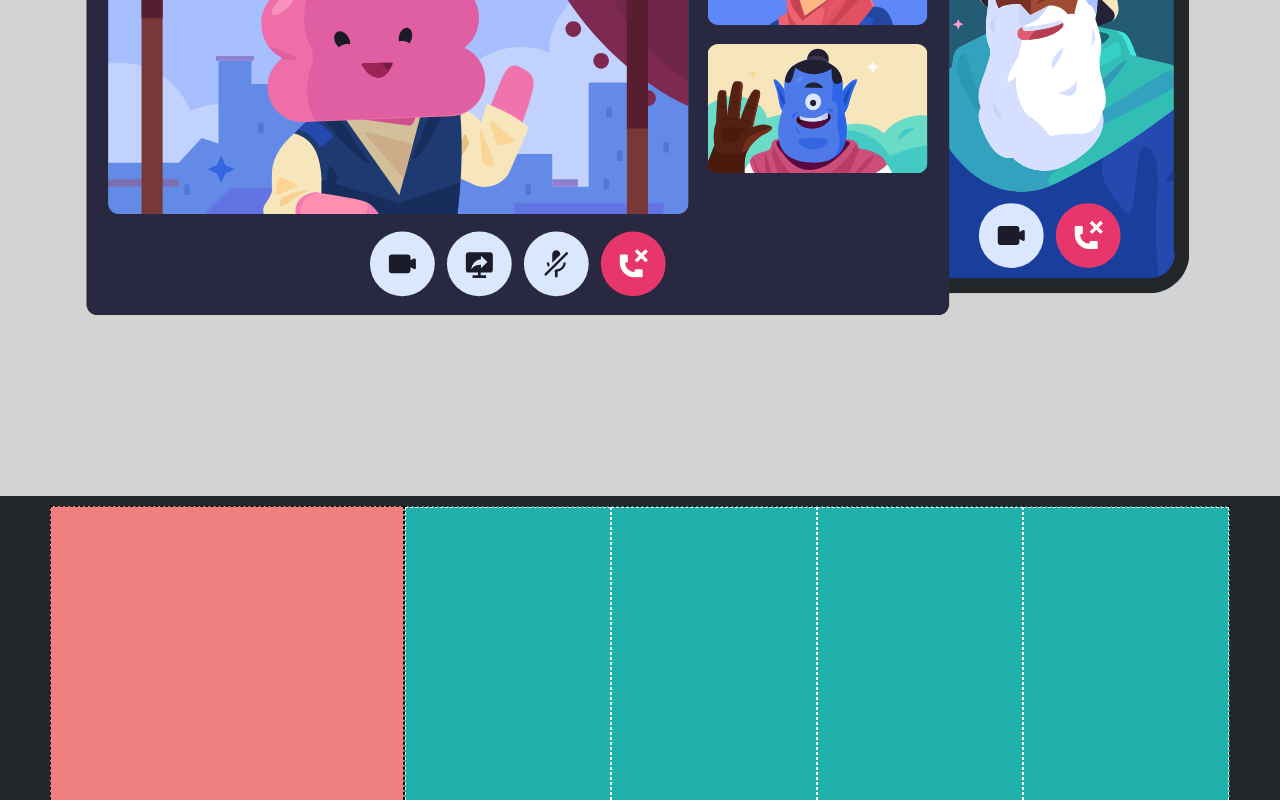
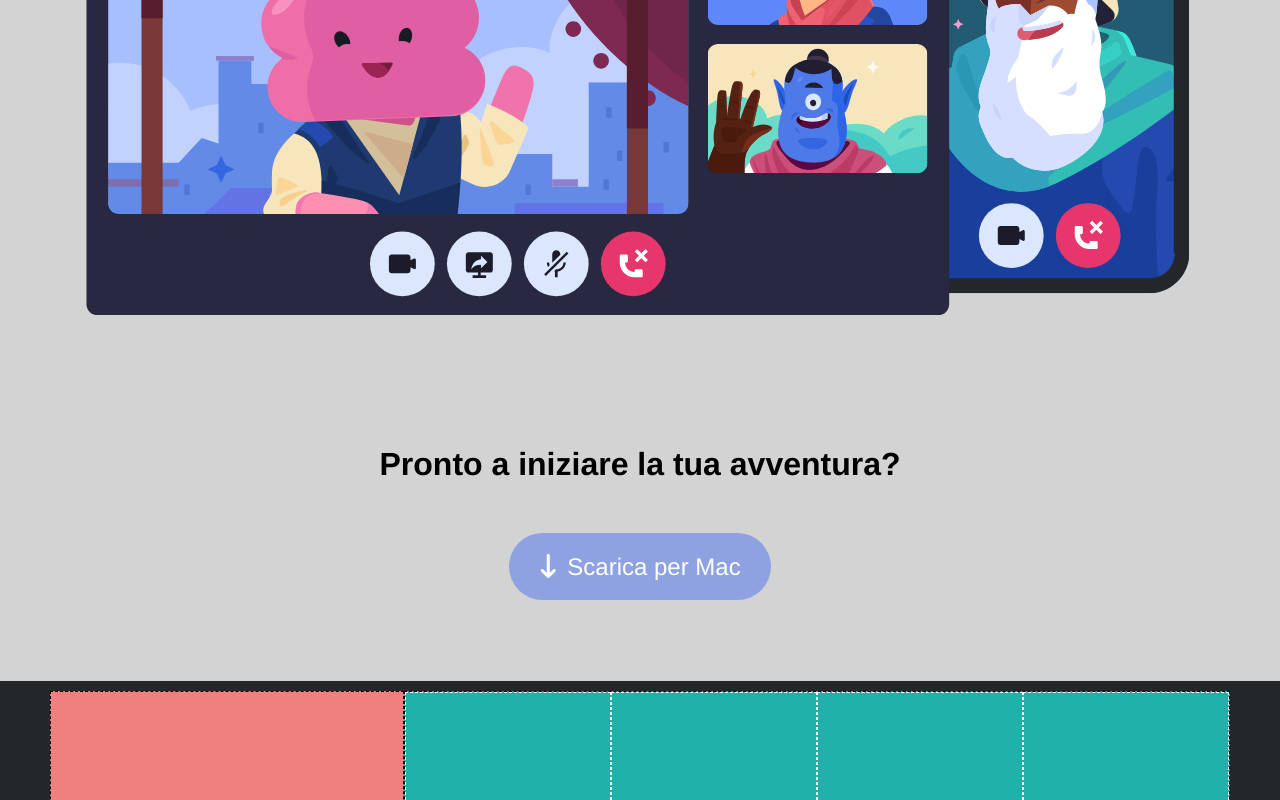
Before and after one commit to umbertofaenza/htmlcss-discord, a plain HTML site: page index.html in a window 1280 px wide. Shown: the part 3502-4302 px from the top of the page. Drawn offline with Linux system fonts and the light colour scheme; a web font is replaced by a local one.

Commit message:
feat: add bottom content in tall section

```diff
--- a/css/style.css
+++ b/css/style.css
@@ -102,6 +102,11 @@
     color: #ffffff;
 }
 
+.azure-btn {
+    background-color: #8ea1e1;
+    color: #ffffff;
+}
+
 /** GENERICS */
 
 body {
@@ -178,7 +183,7 @@ li {
     margin: 0 20px;
 }
 
-.jumbotron-section .medium-btn i {
+.jumbotron-section .medium-btn i, .content-box .medium-btn i {
     margin-right: 10px;
 }
 
@@ -201,6 +206,12 @@ li {
 
 .content-box img {
     width: 100%;
+    margin-bottom: 50px;
+}
+
+.content-box h3 {
+    font-size: 2rem;
+    margin-bottom: 70px;
 }
 
 /* FOOTER */
--- a/index.html
+++ b/index.html
@@ -95,7 +95,10 @@
                     <h2>Tecnologia affidabile per tenersi in contatto</h2>
                     <p>Video e audio a bassa latenza ti faranno sentire come se foste tutti nella stessa stanza. Fai ciao in video, guarda gli amici giocare in streaming, o riunitevi in una sessione di disegno con la condivisione schermo.</p>
                     <img src="./img/item4-big.svg" alt="Video Calls">
-                </div>
+                    <h3>Pronto a iniziare la tua avventura?</h3>
+                    <a class="medium-btn azure-btn">
+                        <i class="fa-solid fa-arrow-down-long"></i>Scarica per Mac
+                    </a>
             </div>
         </section>
     </main>
```
